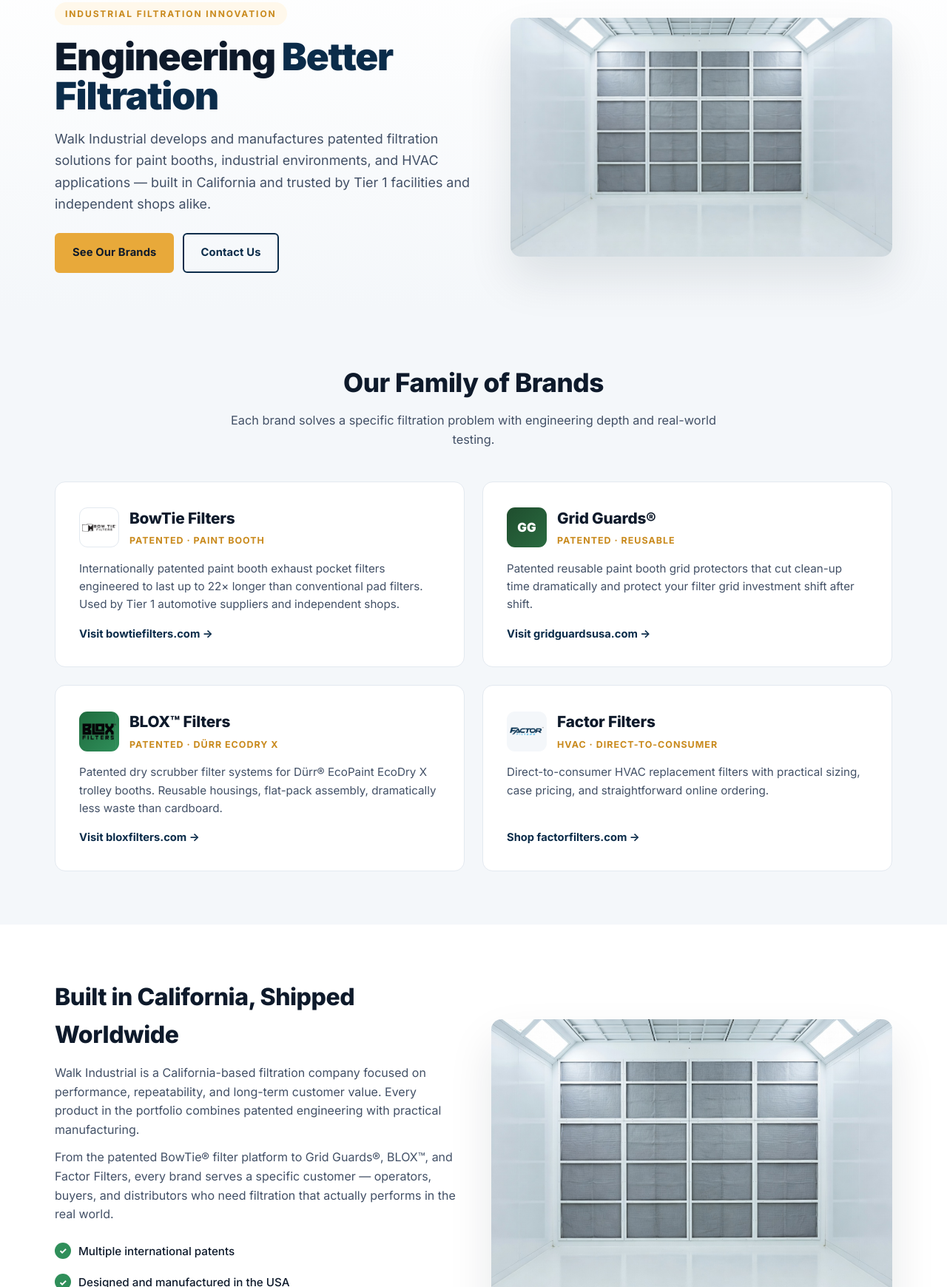
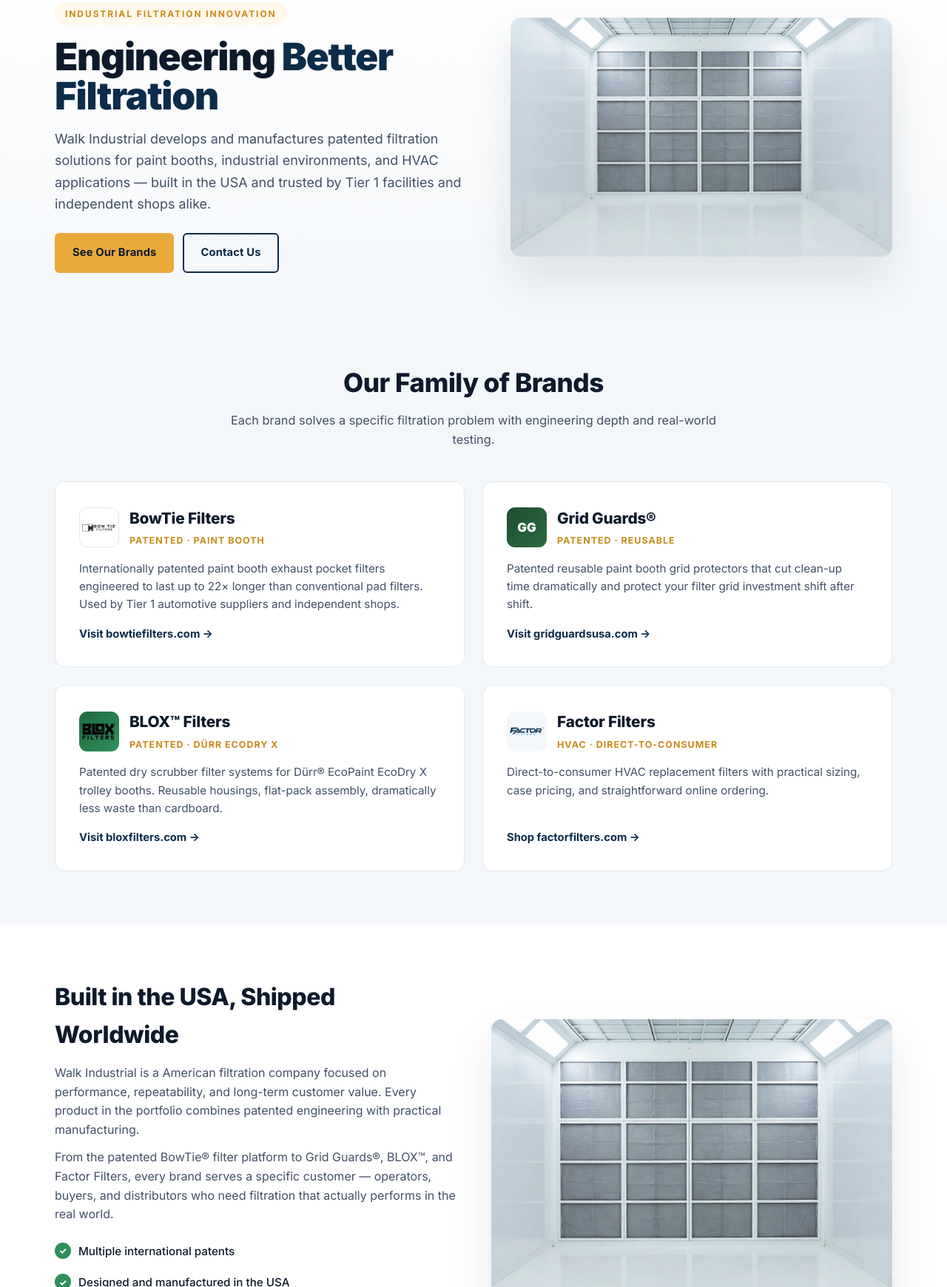
Before and after one commit to Brazenproducts/walkindustrial.com, a plain HTML site: page index.html in a window 1280 px wide. Shown: the part 180-1920 px from the top of the page at 74% size. Drawn offline with Linux system fonts and the light colour scheme.

Commit message:
Remove California references - say USA only

```diff
--- a/index.html
+++ b/index.html
@@ -97,7 +97,7 @@ footer .bottom{border-top:1px solid rgba(255,255,255,.1);padding-top:18px;displa
   <div>
     <div class="eyebrow">Industrial Filtration Innovation</div>
     <h1>Engineering <em>Better Filtration</em></h1>
-    <p class="lede">Walk Industrial develops and manufactures patented filtration solutions for paint booths, industrial environments, and HVAC applications — built in California and trusted by Tier 1 facilities and independent shops alike.</p>
+    <p class="lede">Walk Industrial develops and manufactures patented filtration solutions for paint booths, industrial environments, and HVAC applications — built in the USA and trusted by Tier 1 facilities and independent shops alike.</p>
     <div class="cta-row"><a class="btn btn-gold" href="#brands">See Our Brands</a><a class="btn btn-ghost" href="/contact.html">Contact Us</a></div>
   </div>
   <div class="hero-media"><img src="/images/hero.jpg" alt="Industrial filtration manufacturing facility"></div>
@@ -143,8 +143,8 @@ footer .bottom{border-top:1px solid rgba(255,255,255,.1);padding-top:18px;displa
 
 <section class="band" id="about"><div class="wrap split">
   <div>
-    <h2>Built in California, Shipped Worldwide</h2>
-    <p>Walk Industrial is a California-based filtration company focused on performance, repeatability, and long-term customer value. Every product in the portfolio combines patented engineering with practical manufacturing.</p>
+    <h2>Built in the USA, Shipped Worldwide</h2>
+    <p>Walk Industrial is a American filtration company focused on performance, repeatability, and long-term customer value. Every product in the portfolio combines patented engineering with practical manufacturing.</p>
     <p>From the patented BowTie® filter platform to Grid Guards®, BLOX™, and Factor Filters, every brand serves a specific customer — operators, buyers, and distributors who need filtration that actually performs in the real world.</p>
     <ul class="checks">
       <li>Multiple international patents</li>
```
Also changed, not shown: contact.html (+1 -1 lines).
